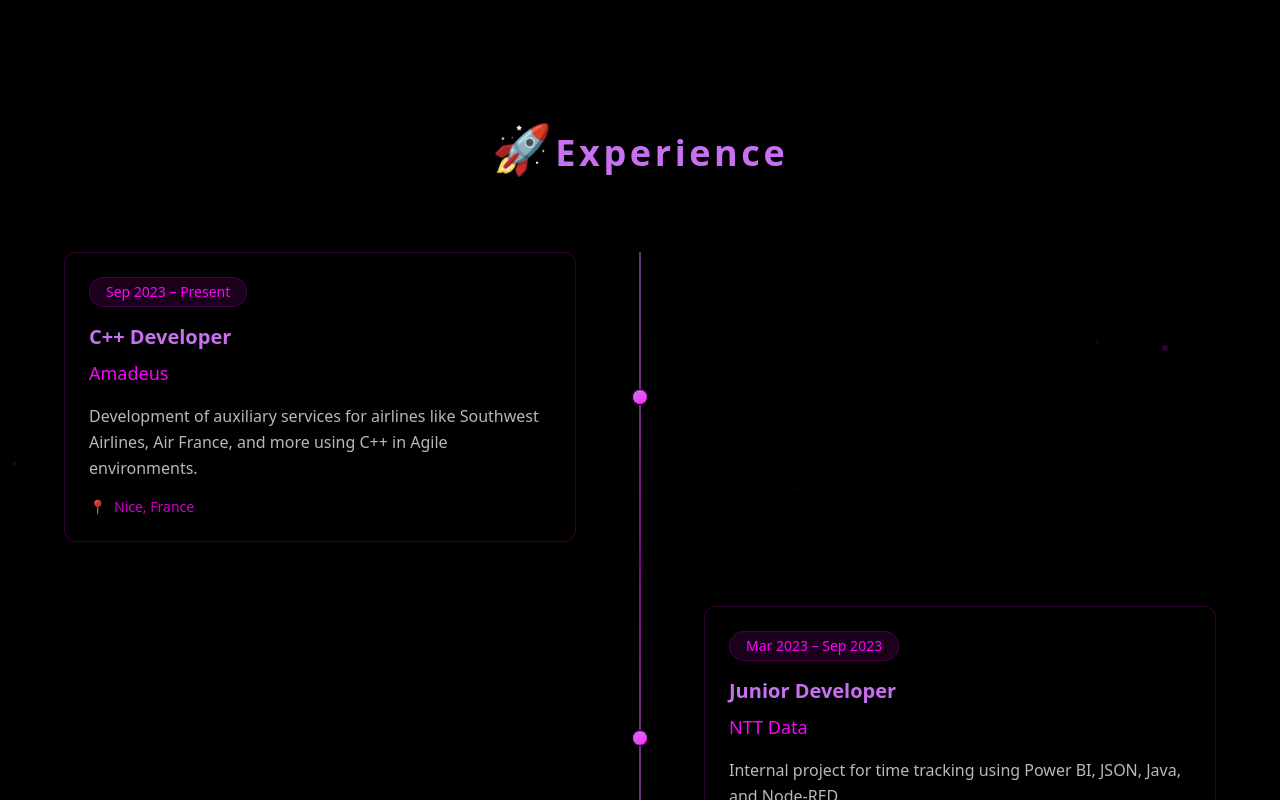
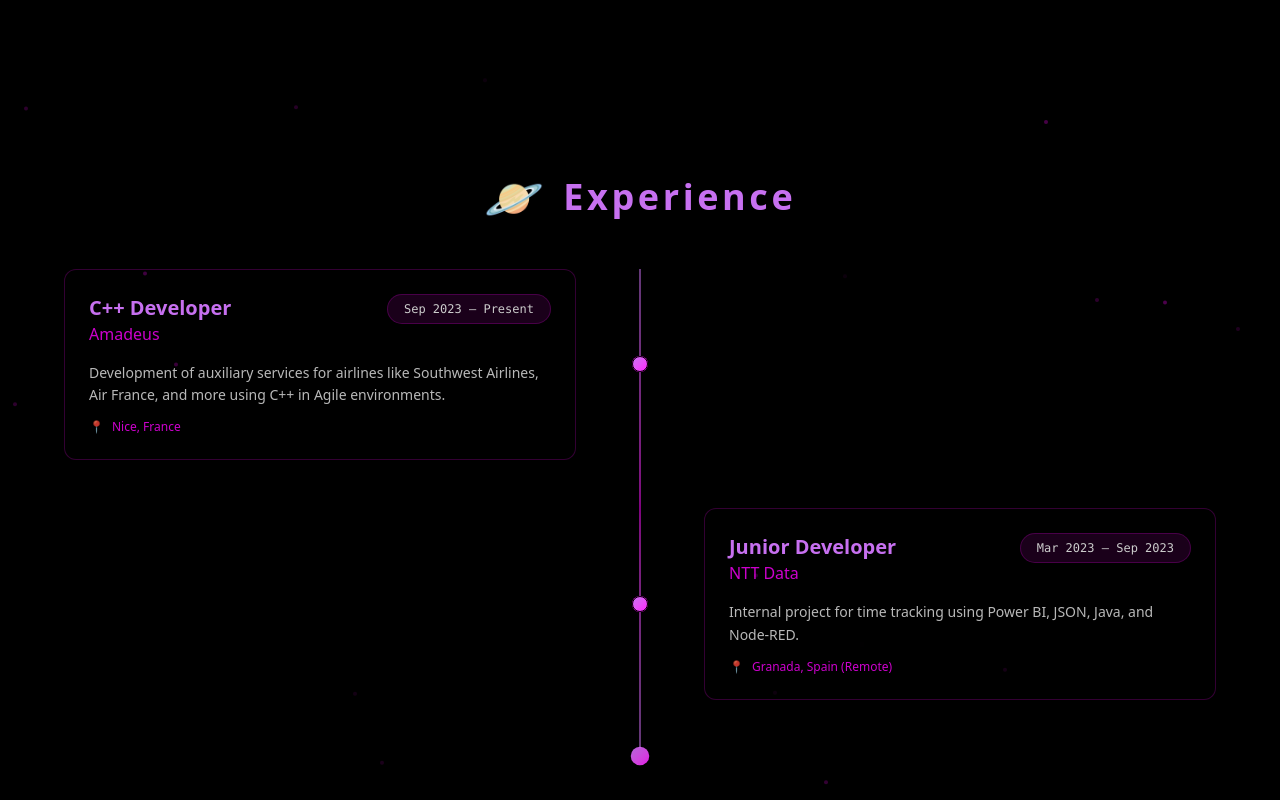
Before and after one commit to Luisotorres3/luisotorres3.github.io, a React (Vite) app: page / in a window 1280 px wide. Shown: the part 1540-2340 px from the top of the page. Built offline with nearby package versions, Linux system fonts and the light colour scheme.

Commit message:
Fix Experience Section for phone

```diff
--- a/src/components/ExperienceTimeline.jsx
+++ b/src/components/ExperienceTimeline.jsx
@@ -1,6 +1,15 @@
 import React from "react";
 import { motion } from "framer-motion";
 import { useTranslation } from "react-i18next";
+
+const timelineVariant = {
+  hidden: { opacity: 0, y: 50 },
+  visible: (i) => ({
+    opacity: 1,
+    y: 0,
+    transition: { delay: i * 0.2 },
+  }),
+};
 
 const ExperienceTimeline = () => {
   const { t } = useTranslation();
@@ -9,112 +18,106 @@
   return (
     <section
       id="experience"
-      className="relative w-full min-h-screen px-4 md:px-6 py-16 text-text"
+      className="relative w-full min-h-screen px-6 py-16 text-text flex flex-col items-center justify-center overflow-hidden"
     >
-      {/* Background Effects */}
-      <div className="absolute inset-0 bg-[radial-gradient(ellipse_at_top,rgba(var(--color-accent),0.1),transparent_50%)]" />
-      <div className="absolute inset-0 bg-[radial-gradient(ellipse_at_bottom,rgba(var(--color-primary),0.1),transparent_50%)]" />
-
-      {/* Floating Particles */}
-      <div className="absolute inset-0 overflow-hidden pointer-events-none">
-        {[...Array(15)].map((_, i) => (
-          <motion.div
-            key={i}
-            className="absolute w-1 h-1 bg-accent/20 rounded-full"
-            style={{
-              left: `${Math.random() * 100}%`,
-              top: `${Math.random() * 100}%`,
-            }}
-            animate={{
-              y: [0, -30, 0],
-              opacity: [0, 1, 0],
-              scale: [0, 1.5, 0],
-            }}
-            transition={{
-              duration: 3 + Math.random() * 2,
-              repeat: Infinity,
-              delay: Math.random() * 2,
-            }}
-          />
-        ))}
-      </div>
-
-      <div className="max-w-6xl mx-auto relative z-10">
-        {/* Section Title */}
       <motion.h2
-          className="text-4xl font-bold text-center text-primary mb-16 tracking-widest"
+        className="text-4xl font-bold text-primary mb-12 tracking-widest relative flex items-center gap-4"
         initial={{ opacity: 0, y: -20 }}
         whileInView={{ opacity: 1, y: 0 }}
         transition={{ duration: 0.8 }}
       >
-          <span className="text-5xl inline-block mb-4">🚀</span>
+        <span className="text-5xl animate-pulse-slow">🪐</span>
         {t("sections.experience")}
       </motion.h2>
 
-        {/* Experience Timeline */}
-        <div className="relative">
-          {/* Central Timeline Line */}
-          <div className="absolute left-1/2 top-0 bottom-0 w-[2px] bg-gradient-to-b from-primary/50 via-accent/50 to-primary/50 transform -translate-x-1/2" />
+      <div className="relative max-w-6xl w-full">
+        {/* Central Timeline Line - Desktop */}
+        <div className="hidden md:block absolute left-1/2 top-0 bottom-0 w-[2px] bg-gradient-to-b from-primary/50 via-accent/50 to-primary/50 transform -translate-x-1/2" />
+
+        {/* Continuous Timeline Line - Mobile */}
+        <div className="md:hidden absolute left-6 top-0 h-full w-[2px] bg-gradient-to-b from-primary via-accent to-primary" />
 
         {/* Experience Items */}
-          {experience?.map((exp, index) => (
+        {experience?.map((exp, i) => (
           <motion.div
             key={exp.company}
-              className={`relative flex items-center mb-16 ${
-                index % 2 === 0 ? "flex-row" : "flex-row-reverse"
-              }`}
-              initial={{ opacity: 0, y: 50 }}
-              whileInView={{ opacity: 1, y: 0 }}
+            className={`relative flex items-center mb-12 ${
+              i % 2 === 0 ? "md:flex-row" : "md:flex-row-reverse"
+            } max-md:flex-row`}
+            variants={timelineVariant}
+            initial="hidden"
+            whileInView="visible"
             viewport={{ once: true }}
-              transition={{ duration: 0.6, delay: index * 0.2 }}
+            custom={i}
           >
-              {/* Timeline Node */}
-              <div className="absolute left-1/2 transform -translate-x-1/2 z-20">
+            {/* Timeline Node - Desktop */}
+            <div className="hidden md:block absolute left-1/2 top-[50%] transform -translate-x-1/2 -translate-y-1/2 z-20">
               <div className="relative w-4 h-4">
                 <div className="absolute inset-0 rounded-full bg-accent animate-pulse" />
                 <div className="absolute inset-0 rounded-full bg-gradient-to-br from-primary to-accent border border-background" />
               </div>
             </div>
 
+            {/* Timeline Node - Mobile */}
+            <div className="md:hidden relative flex-shrink-0 w-12">
+              <div className="absolute left-6 top-[calc(50%+0.75rem)] -translate-x-1/2 -translate-y-1/2 z-10">
+                <div className="relative w-4 h-4">
+                  <div className="absolute inset-0 rounded-full bg-accent animate-pulse" />
+                  <div className="absolute inset-0 rounded-full bg-gradient-to-br from-primary to-accent border border-background" />
+                </div>
+              </div>
+            </div>
+
             {/* Content Card */}
             <div
-                className={`w-[calc(50%-2rem)] ${
-                  index % 2 === 0 ? "pr-8" : "pl-8"
-                }`}
+              className={`md:w-[calc(50%-2rem)] ${
+                i % 2 === 0 ? "md:pr-8" : "md:pl-8"
+              } max-md:flex-1`}
             >
               <motion.div
-                  className="bg-background/40 backdrop-blur-sm border border-accent/20 rounded-xl p-6 hover:border-accent/40 transition-all duration-300"
-                  whileHover={{ scale: 1.02 }}
+                className="bg-black/40 border border-accent/20 p-6 rounded-xl shadow-xl backdrop-blur-sm relative overflow-hidden group hover:border-accent/40 transition-all duration-500"
+                whileHover={{
+                  scale: 1.02,
+                  borderColor: "rgba(var(--color-accent), 0.4)",
+                }}
+                transition={{ type: "spring", stiffness: 400, damping: 10 }}
               >
-                  {/* Period Badge */}
-                  <div className="inline-block px-4 py-1 rounded-full bg-accent/10 border border-accent/20 text-accent text-sm mb-4">
+                {/* Animated background effects */}
+                <div className="absolute inset-0 bg-gradient-to-br from-primary/5 via-accent/5 to-primary/5 opacity-0 group-hover:opacity-100 transition-opacity duration-500" />
+                <div className="absolute inset-0 bg-[radial-gradient(circle_at_30%_20%,rgba(var(--color-accent),0.15),transparent_50%)] opacity-0 group-hover:opacity-100 transition-opacity duration-500" />
+
+                {/* Content */}
+                <div className="relative z-10">
+                  <div className="flex justify-between items-start mb-4">
+                    <div>
+                      <h3 className="text-xl font-bold text-primary group-hover:text-accent transition-colors duration-300">
+                        {exp.role}
+                      </h3>
+                      <p className="text-accent/80 font-medium">
+                        {exp.company}
+                      </p>
+                    </div>
+                    <span className="text-xs text-muted bg-accent/10 px-4 py-1.5 rounded-full border border-accent/20 font-mono">
                       {exp.period}
+                    </span>
                   </div>
 
-                  {/* Role & Company */}
-                  <h3 className="text-xl font-bold text-primary mb-2">
-                    {exp.role}
-                  </h3>
-                  <h4 className="text-lg text-accent mb-4">{exp.company}</h4>
-
-                  {/* Description */}
-                  <p className="text-muted/90 leading-relaxed mb-4">
-                    {exp.description}
-                  </p>
-
-                  {/* Location */}
-                  <div className="flex items-center gap-2 text-sm text-accent/80">
-                    <span>📍</span>
+                  <div className="mt-4 text-sm text-muted/90">
+                    <p className="leading-relaxed">{exp.description}</p>
+                    <div className="mt-3 flex items-center gap-2 text-xs text-accent/80">
+                      <span className="animate-pulse-slow">📍</span>
                       {exp.location}
+                    </div>
+                  </div>
                 </div>
               </motion.div>
             </div>
           </motion.div>
         ))}
 
-          {/* Timeline End Decoration */}
+        {/* Timeline End Decoration - Desktop */}
         <motion.div
-            className="absolute bottom-0 left-1/2 transform -translate-x-1/2 translate-y-full"
+          className="hidden md:block absolute bottom-0 left-1/2 transform -translate-x-1/2 translate-y-full"
           animate={{
             scale: [1, 1.2, 1],
             opacity: [0.5, 1, 0.5],
@@ -127,7 +130,46 @@
         >
           <div className="w-4 h-4 rounded-full bg-gradient-to-br from-primary to-accent" />
         </motion.div>
+
+        {/* Enhanced timeline end decoration - Mobile */}
+        <div className="md:hidden absolute left-6 bottom-0 transform -translate-x-1/2 translate-y-full">
+          <motion.div
+            className="w-4 h-4 rounded-full bg-gradient-to-br from-primary via-accent to-primary opacity-40"
+            animate={{
+              scale: [1, 1.5, 1],
+              rotate: [0, 180, 360],
+            }}
+            transition={{
+              duration: 4,
+              repeat: Infinity,
+              ease: "linear",
+            }}
+          />
+          <div className="absolute inset-0 rounded-full bg-accent/30 blur-md animate-pulse" />
         </div>
+      </div>
+
+      {/* Add some floating particles in the background */}
+      <div className="absolute inset-0 overflow-hidden pointer-events-none">
+        {[...Array(20)].map((_, i) => (
+          <motion.div
+            key={i}
+            className="absolute w-1 h-1 bg-accent/30 rounded-full"
+            style={{
+              left: `${Math.random() * 100}%`,
+              top: `${Math.random() * 100}%`,
+            }}
+            animate={{
+              y: [0, -30, 0],
+              opacity: [0, 1, 0],
+            }}
+            transition={{
+              duration: 3 + Math.random() * 2,
+              repeat: Infinity,
+              delay: Math.random() * 2,
+            }}
+          />
+        ))}
       </div>
     </section>
   );
```
Lines whose indentation alone changed are shown as unchanged.
